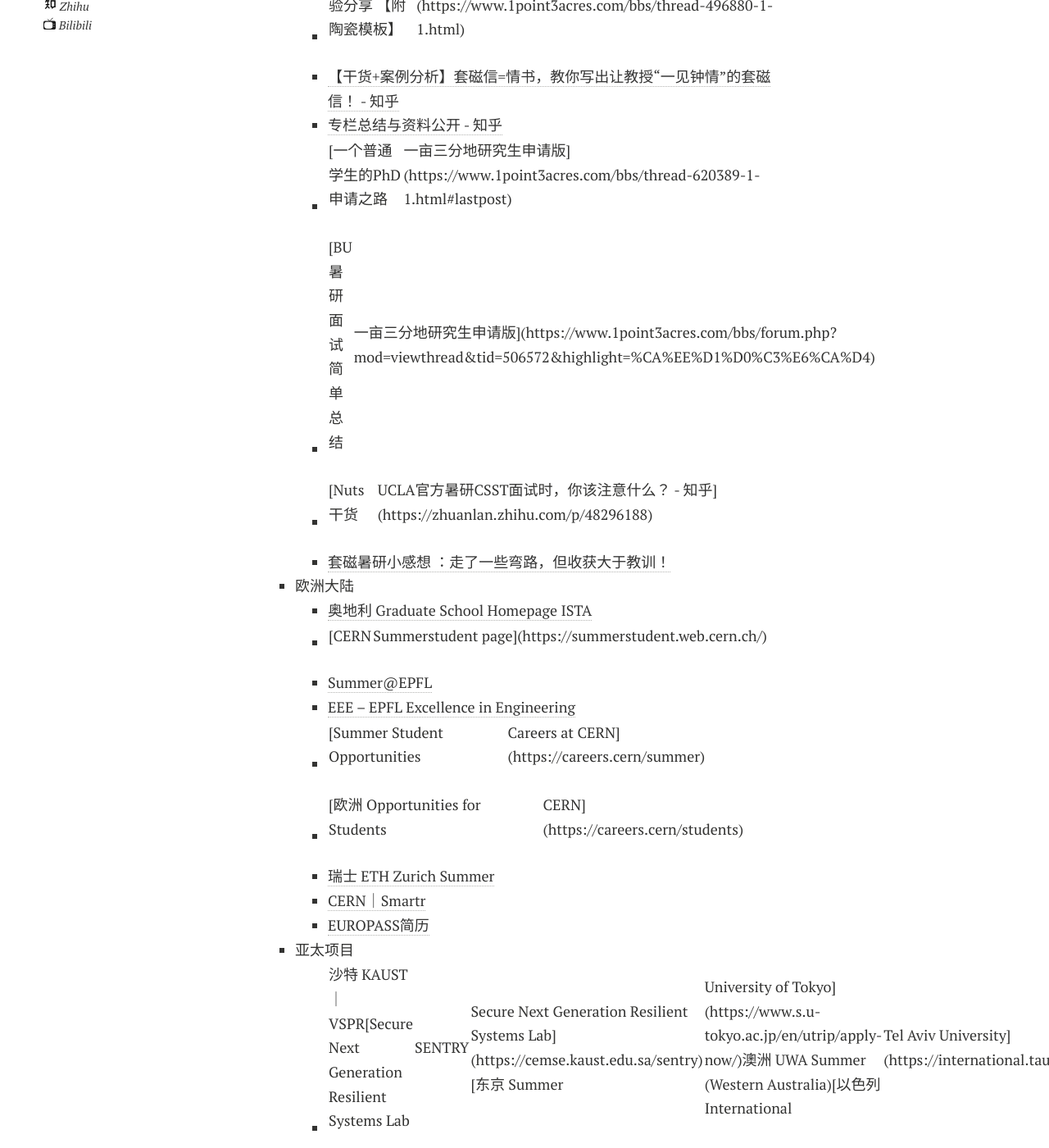
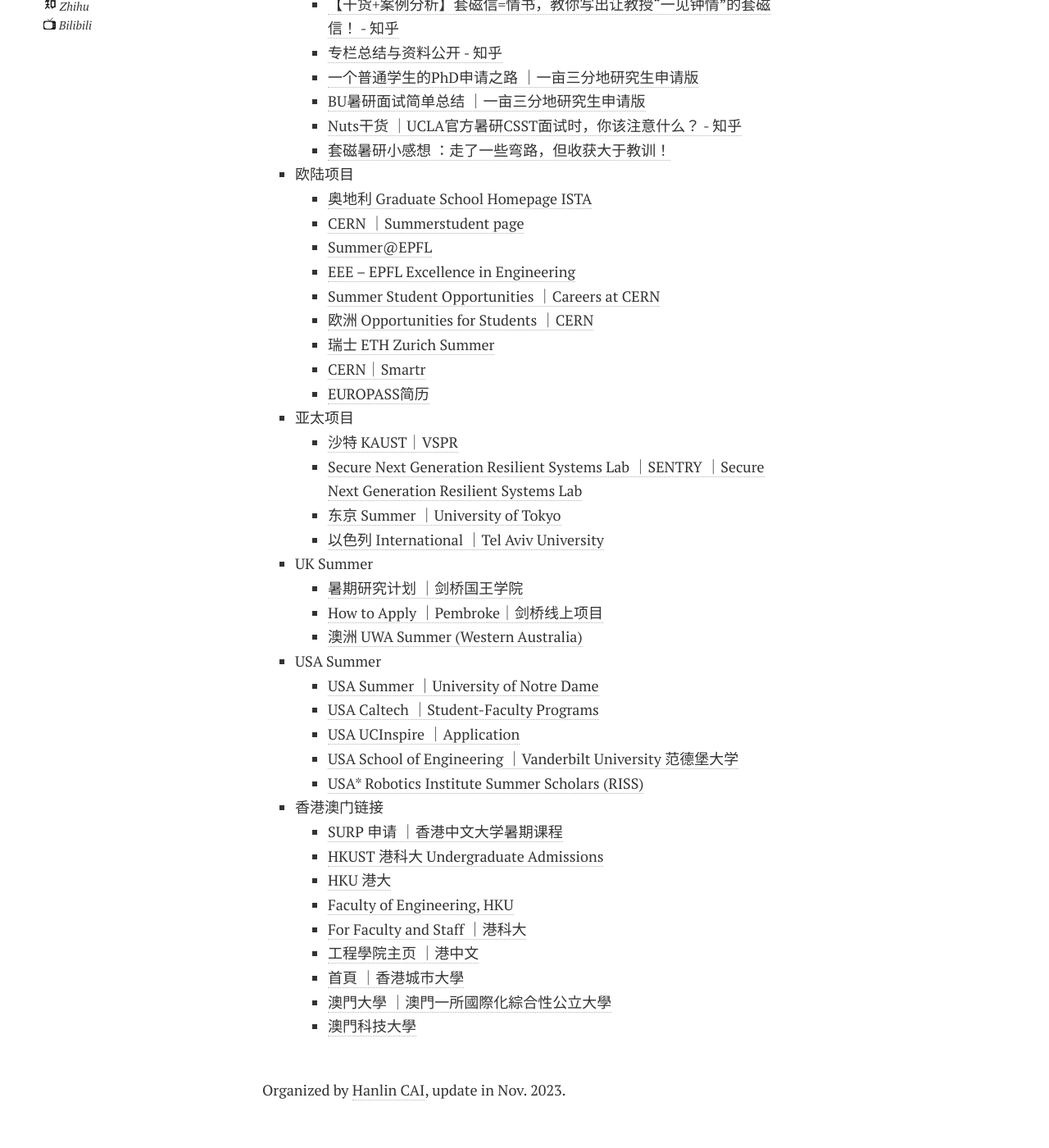
Before and after one commit to GuangLun2000/GuangLun2000.github.io, a Jekyll site: the page built from blogs/summer-res.md, in a window 1280 px wide and 1400 px high, scrolled down 409 px. Shown: the whole window at 82% size. Built offline with Jekyll 4.4.1, drawn with Linux system fonts in a browser that asks for light colours; nearby versions of some CDN libraries; comment, search, counter and statistics services are not loaded; a style sheet for code colours, icons or effects is not loaded; some of the changed text lies outside the part shown.

Commit message:
Update summer-res.md

```diff
--- a/blogs/summer-res.md
+++ b/blogs/summer-res.md
@@ -13,43 +13,47 @@
   - [如何自己申请国外暑期科研? - 知乎](https://www.zhihu.com/question/36545251)
   - [港大，港中文，港科大都有phd夏令营吗？ - 知乎](https://www.zhihu.com/question/55183214)
 - 关于陶瓷
-  - [暑研陶瓷经验分享 【附陶瓷模板】|一亩三分地研究生申请版](https://www.1point3acres.com/bbs/thread-496880-1-1.html)
+  - [暑研陶瓷经验分享 【附陶瓷模板】 ｜一亩三分地研究生申请版](https://www.1point3acres.com/bbs/thread-496880-1-1.html)
   - [【干货+案例分析】套磁信=情书，教你写出让教授“一见钟情”的套磁信！ - 知乎](https://zhuanlan.zhihu.com/p/102099443)
   - [专栏总结与资料公开 - 知乎](https://zhuanlan.zhihu.com/p/260915034)
-  - [一个普通学生的PhD申请之路|一亩三分地研究生申请版](https://www.1point3acres.com/bbs/thread-620389-1-1.html#lastpost)
-  - [BU暑研面试简单总结|一亩三分地研究生申请版](https://www.1point3acres.com/bbs/forum.php?mod=viewthread&tid=506572&highlight=%CA%EE%D1%D0%C3%E6%CA%D4)
-  - [Nuts干货| UCLA官方暑研CSST面试时，你该注意什么？ - 知乎](https://zhuanlan.zhihu.com/p/48296188)
+  - [一个普通学生的PhD申请之路 ｜一亩三分地研究生申请版](https://www.1point3acres.com/bbs/thread-620389-1-1.html#lastpost)
+  - [BU暑研面试简单总结 ｜一亩三分地研究生申请版](https://www.1point3acres.com/bbs/forum.php?mod=viewthread&tid=506572&highlight=%CA%EE%D1%D0%C3%E6%CA%D4)
+  - [Nuts干货 ｜UCLA官方暑研CSST面试时，你该注意什么？ - 知乎](https://zhuanlan.zhihu.com/p/48296188)
   - [套磁暑研小感想 ：走了一些弯路，但收获大于教训！](https://posts.careerengine.us/p/5dd10920b6e6e5249f82ecee)
-- 欧洲大陆
+- 欧陆项目
   - [奥地利 Graduate School Homepage ISTA](https://phd.pages.ist.ac.at/isternship/)
-  - [CERN | Summerstudent page](https://summerstudent.web.cern.ch/)
+  - [CERN  ｜Summerstudent page](https://summerstudent.web.cern.ch/)
   - [Summer@EPFL](https://summer.epfl.ch/)
   - [EEE – EPFL Excellence in Engineering](https://eee.epfl.ch/)
-  - [Summer Student Opportunities | Careers at CERN](https://careers.cern/summer)
-  - [欧洲 Opportunities for Students | CERN](https://careers.cern/students)
+  - [Summer Student Opportunities  ｜Careers at CERN](https://careers.cern/summer)
+  - [欧洲 Opportunities for Students  ｜CERN](https://careers.cern/students)
   - [瑞士 ETH Zurich Summer](https://inf.ethz.ch/studies/summer-research-fellowship.html)
   - [CERN｜Smartr](https://www.smartr.me/home)
   - [EUROPASS简历](https://europa.eu/europass/eportfolio/screen/profile?lang=en&profileId=638f0ba269e515062123c4cf)
 - 亚太项目
-  - [沙特 KAUST｜VSPR](https://vsrp.kaust.edu.sa/internship/search)[Secure Next Generation Resilient Systems Lab | SENTRY | Secure Next Generation Resilient Systems Lab](https://cemse.kaust.edu.sa/sentry)[东京 Summer | University of Tokyo](https://www.s.u-tokyo.ac.jp/en/utrip/apply-now/)[澳洲 UWA Summer (Western Australia)](https://www.uwa.edu.au/study/courses-and-careers/short-courses/uwa-summer-down-under)[以色列 International | Tel Aviv University](https://international.tau.ac.il/summer_institute)
+  - [沙特 KAUST｜VSPR](https://vsrp.kaust.edu.sa/internship/search)
+  - [Secure Next Generation Resilient Systems Lab  ｜SENTRY  ｜Secure Next Generation Resilient Systems Lab](https://cemse.kaust.edu.sa/sentry)
+  - [东京 Summer  ｜University of Tokyo](https://www.s.u-tokyo.ac.jp/en/utrip/apply-now/)
+  - [以色列 International  ｜Tel Aviv University](https://international.tau.ac.il/summer_institute)
 - UK Summer
-  - [暑期研究计划 | 剑桥国王学院](https://www.kings.cam.ac.uk/study/summer-research-programme)
-  - [How to Apply | Pembroke｜剑桥线上项目](https://www.pem.cam.ac.uk/international-programmes/pembroke-cambridge-summer-programme/how-to-apply)
+  - [暑期研究计划  ｜剑桥国王学院](https://www.kings.cam.ac.uk/study/summer-research-programme)
+  - [How to Apply  ｜Pembroke｜剑桥线上项目](https://www.pem.cam.ac.uk/international-programmes/pembroke-cambridge-summer-programme/how-to-apply)
+  - [澳洲 UWA Summer (Western Australia)](https://www.uwa.edu.au/study/courses-and-careers/short-courses/uwa-summer-down-under)
 - USA Summer
-  - [USA Summer | University of Notre Dame](https://gep.nd.edu/find-a-program/summer-programs/undergraduate-research/)
-  - [USA Caltech | Student-Faculty Programs](https://sfp.caltech.edu/programs/surf/application_information)
-  - [USA UCInspire | Application](https://sites.uci.edu/ucinspire/application/)
-  - [USA School of Engineering | Vanderbilt University 范德堡大学](https://engineering.vanderbilt.edu/summer-research/index.php)
+  - [USA Summer  ｜University of Notre Dame](https://gep.nd.edu/find-a-program/summer-programs/undergraduate-research/)
+  - [USA Caltech  ｜Student-Faculty Programs](https://sfp.caltech.edu/programs/surf/application_information)
+  - [USA UCInspire  ｜Application](https://sites.uci.edu/ucinspire/application/)
+  - [USA School of Engineering  ｜Vanderbilt University 范德堡大学](https://engineering.vanderbilt.edu/summer-research/index.php)
   - [USA* Robotics Institute Summer Scholars (RISS)](https://riss.ri.cmu.edu/)
-- 香港澳门
-  - [SURP 申请 | 香港中文大学暑期课程](https://www.summer.cuhk.edu.hk/surp_app/)
+- 香港澳门链接
+  - [SURP 申请  ｜香港中文大学暑期课程](https://www.summer.cuhk.edu.hk/surp_app/)
   - [HKUST 港科大 Undergraduate Admissions](https://join.hkust.edu.hk/applyugvisiting)
   - [HKU 港大](https://www.hku.hk/c_index.html)
   - [Faculty of Engineering, HKU](https://engg.hku.hk/)
-  - [For Faculty and Staff | 港科大](https://hkust.edu.hk/faculty-and-staff?cn=1)
-  - [工程學院主页 | 港中文](https://www.cuhk.edu.hk/chinese/faculties/engineering.html)
-  - [首頁 | 香港城市大學](https://www.cityu.edu.hk/zh-hk)
-  - [澳門大學 | 澳門一所國際化綜合性公立大學](https://www.um.edu.mo/zh-hant/)
+  - [For Faculty and Staff  ｜港科大](https://hkust.edu.hk/faculty-and-staff?cn=1)
+  - [工程學院主页  ｜港中文](https://www.cuhk.edu.hk/chinese/faculties/engineering.html)
+  - [首頁  ｜香港城市大學](https://www.cityu.edu.hk/zh-hk)
+  - [澳門大學  ｜澳門一所國際化綜合性公立大學](https://www.um.edu.mo/zh-hant/)
   - [澳門科技大學](https://www.must.edu.mo/)
 
 <br>Organized by [Hanlin CAI](https://caihanlin.com/), update in Nov. 2023.
```
